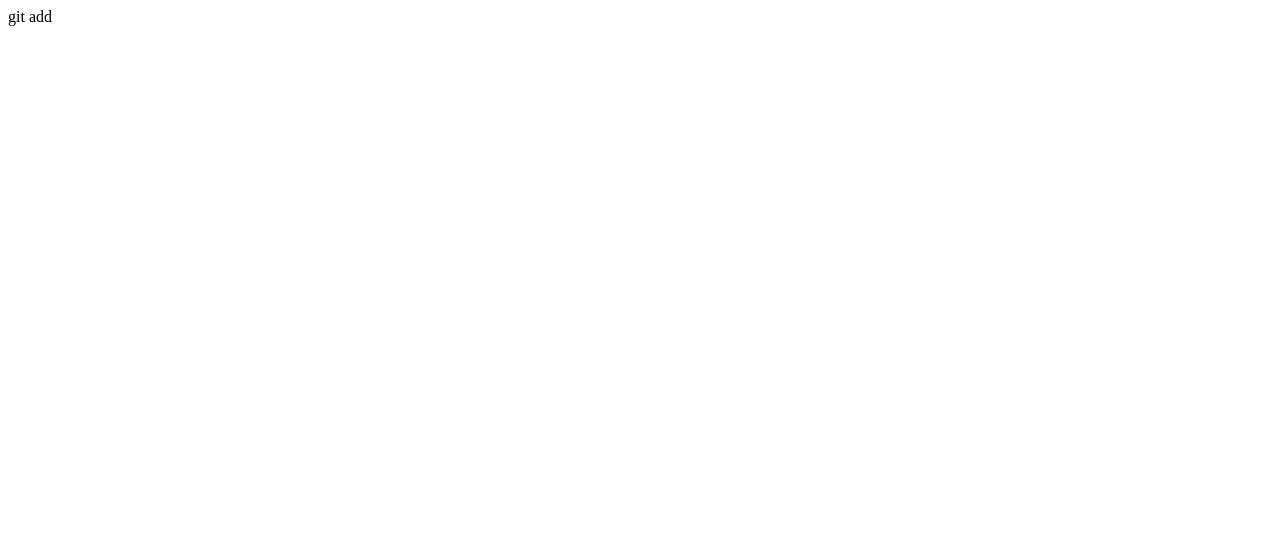
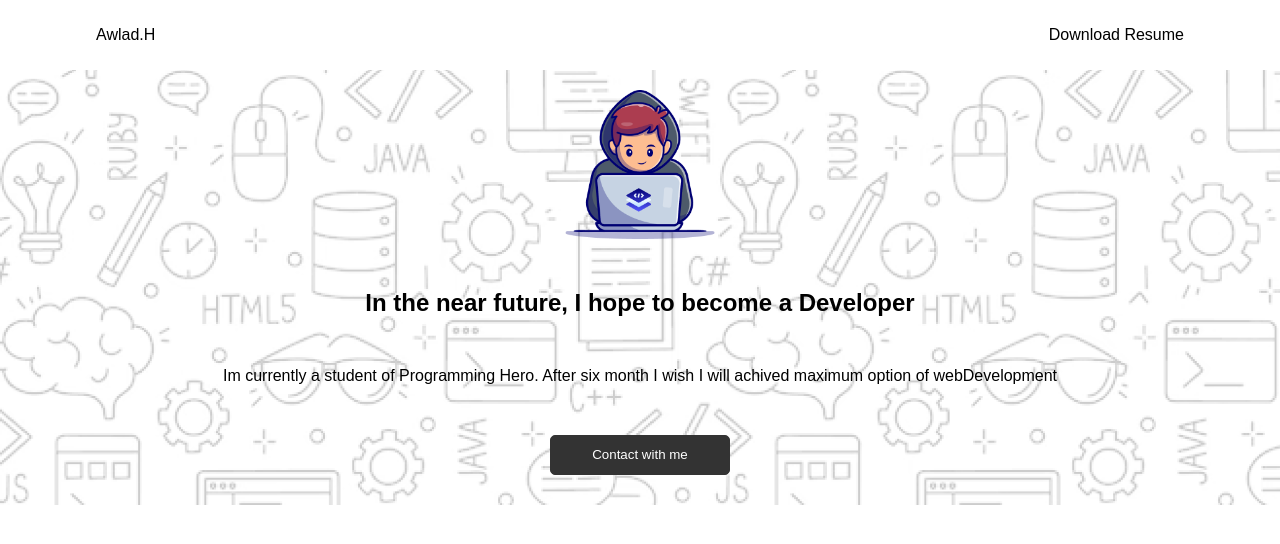
Before and after one commit to mirsaheb/Challenge-Begins, a plain HTML site: page index.html in a window 1280 px wide. Drawn offline with Linux system fonts and the light colour scheme.

Commit message:
Complite here section

```diff
--- a/assets/css/style.css
+++ b/assets/css/style.css
@@ -0,0 +1,45 @@
+*{
+    padding: 0; margin: 0;
+
+    font-family: Arial, Helvetica, sans-serif;
+}
+.container{
+    width: 85%;
+    margin: 0 auto;
+}
+nav{
+    height: 70px;
+    display: flex;
+    justify-content:space-between;
+    align-items: center;
+}
+.hero-bg{
+    background-image: url(../Hero-bg.png);
+    background-attachment: fixed;
+}
+.hero{
+    display: flex;
+
+    align-items: center;
+    flex-direction: column;
+    row-gap: 50px;
+}
+.hero img{
+    width: 150px;
+    margin-top: 20px;
+}
+.hero button {
+    width: 180px;
+    height: 40px;
+    border: 1px solid #333;
+    border-radius: 5px;
+    background: #333; margin-bottom: 30px;
+  }
+  .hero button a {
+text-decoration: none;
+    color: #fff;
+    line-height: 35px;
+    font-weight: 400;
+
+
+  }
--- a/index.html
+++ b/index.html
@@ -4,9 +4,33 @@
     <meta charset="UTF-8">
     <meta name="viewport" content="width=device-width, initial-scale=1.0">
     <title>Challenge-Begins</title>
-    <link rel="stylesheet" href="assets/css/style.css">git add
+    <link rel="stylesheet" href="assets/css/style.css">
 </head>
 <body>
+    <header>
+<div class="container">
+    <nav>
+        <div class="logo"> Awlad.H</div>
+        <div class="menu">Download Resume</div>
+    </nav>
+</div>
+    </header>
+<section class="hero-bg">
+    <div class="container" >
+        <div class="hero">
+            <img src="assets/Group.png" alt="group.png">
+            <h1> In the near future, I hope to become a Developer </h1>
+            <p> Im currently a student of Programming Hero. After six month I wish I will   achived maximum option of webDevelopment  </p>
+           <button>
+            <a href="#">Contact with me </a>
+           </button>
 
+
+        </div>
+    </div>
+</section>
+    <footer>
+
+    </footer>
 </body>
 </html>
```
Also changed, not shown: assets/Group 3.png (added), assets/Group 4.png (added), assets/Group.png (added), assets/Hero-bg.png (added), assets/Layer_1.png (added), assets/css.png (added), assets/facebook.png (added), assets/github.png (added), assets/handshake.jpg (added), assets/html.png (added), assets/js.png (added), assets/linkedin-icon 1.png (added), assets/mongodb.png (added), assets/nodejs.png (added), 1 more files.
